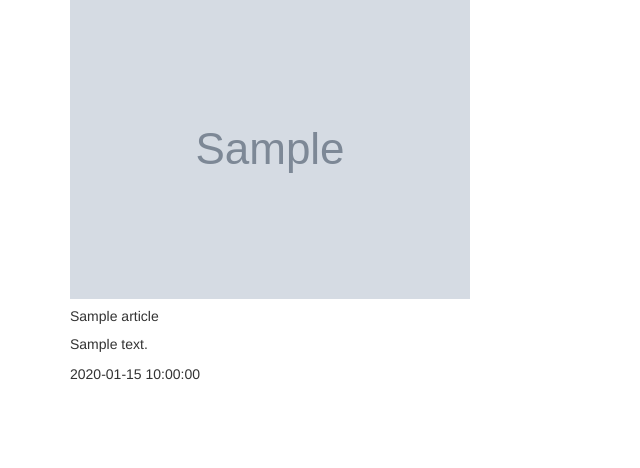
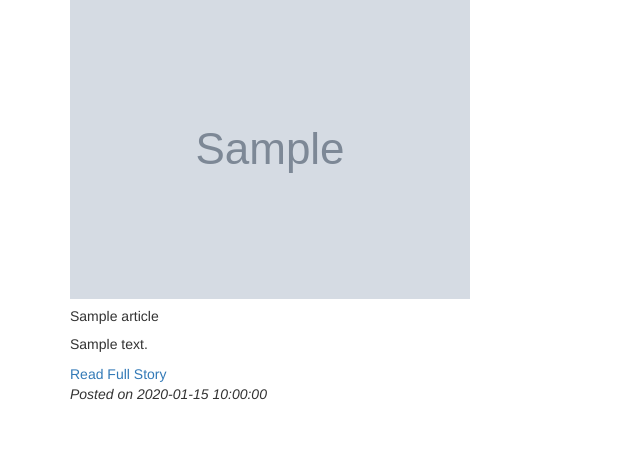
Before and after one commit to cherucole/News.io, a Flask app: template app/templates/articles.html in a window 1280 px wide. Shown: the part 223-691 px from the top of the page, without its empty margins (0-640 px from the left). Run offline with Flask 2, Linux system fonts and the light colour scheme; the template is opened without the code that fills it: most values are stand-ins (such as "Sample title", 1, 10 or a date in 2020); grey boxes marked "Sample" are stand-in pictures; some libraries are stand-ins or nearby versions.

Commit message:
formatting cards to include date

```diff
--- a/app/templates/articles.html
+++ b/app/templates/articles.html
@@ -17,8 +17,17 @@
     <div class="card-body">
       <h5 class="card-title">{{article.title}}</h5>
       <p class="card-text">{{article.description}}</p>
-        <p>{{article.publishedAt}}</p>
+            <a href="{{article.url}}" class="card-link">Read Full Story</a>
+
+
+        <!--<a href="{{article.url}}" class="btn btn-primary">Full Story >></a>-->
+
     </div>
+      <!--<div class="card-footer text-muted">-->
+        <!--<p>{{article.publishedAt}}</p>-->
+  <!--</div>-->
+            <footer class="blockquote-footer"> <cite title="Source Title">Posted on {{article.publishedAt}} </cite></footer>
+
   </div>
                 {% endfor %}
 
--- a/app/templates/categories.html
+++ b/app/templates/categories.html
@@ -19,7 +19,11 @@
     <div class="card-body">
       <h5 class="card-title">{{category_item.title}}</h5>
       <p class="card-text">{{category_item.description}}</p>
+                    <a href="{{category_item.url}}" class="card-link">Read Full Story</a>
+
     </div>
+                  <footer class="blockquote-footer"> <cite title="Source Title">Posted on {{category_item.publishedAt}} </cite></footer>
+
   </div>
                 {% endfor %}
 
```
